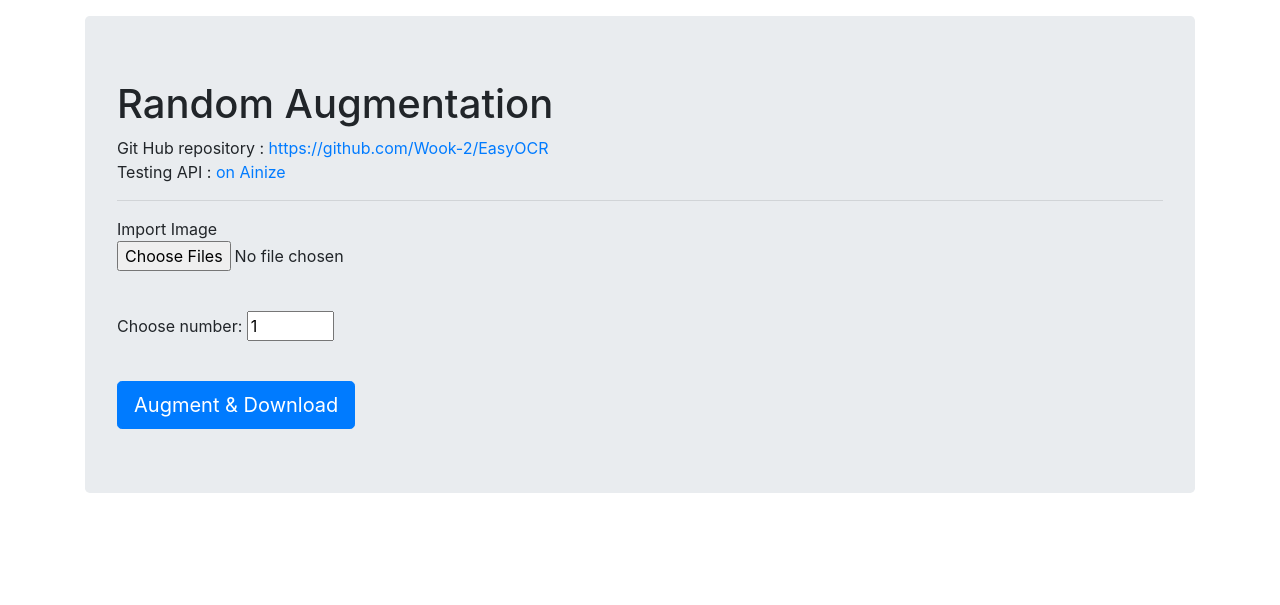
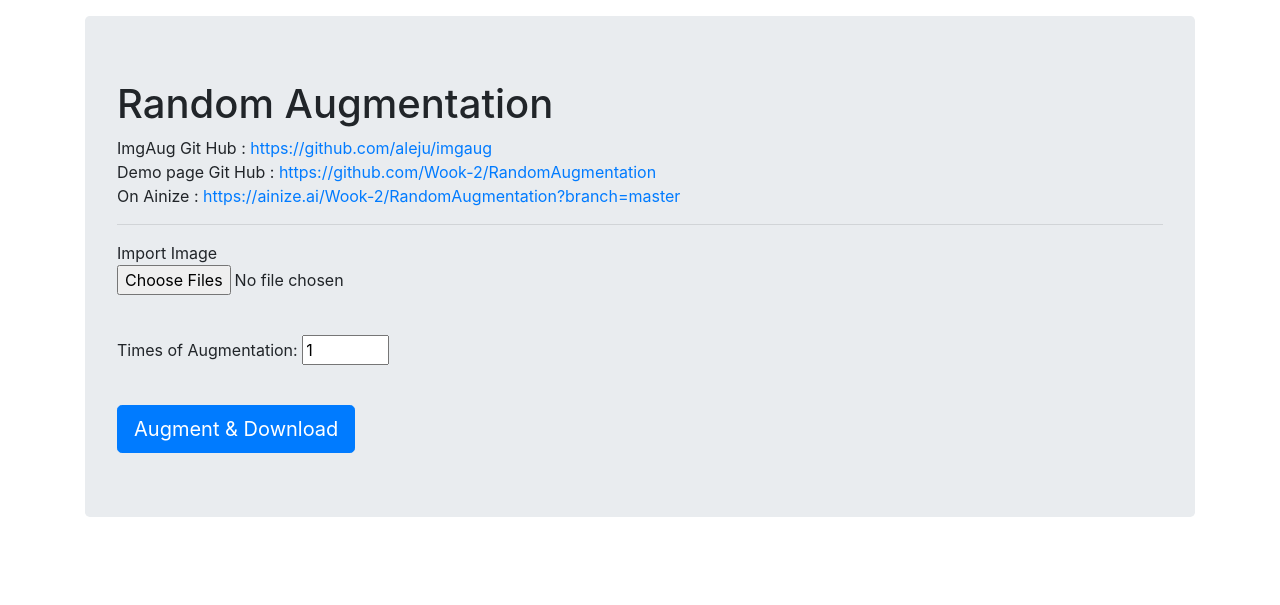
Before and after one commit to j1mmyson/RandomAugmentation, a Flask app: page / in a window 1280 px wide. Shown: the top 605 px of the page. Run offline with Flask 2, Linux system fonts and the light colour scheme; some libraries are stand-ins or nearby versions.

Commit message:
fix link

```diff
--- a/templates/index.html
+++ b/templates/index.html
@@ -36,16 +36,18 @@
                 <h1 style="text-align: left;">Random Augmentation</h1>
                 <!-- Github link and Ainize link -->
                 <div style="text-align: left;">
-                    <A>Git Hub repository : </A> <A href="https://github.com/Wook-2/EasyOCR">https://github.com/Wook-2/EasyOCR</A>
+                    <A>ImgAug Git Hub : </A> <A href="https://github.com/aleju/imgaug">https://github.com/aleju/imgaug</A>
                     <br>
-                    <A>Testing API : </A> <A href="https://ainize.ai/wook-2/easyocrgpu"> on Ainize </A>
+                    <A>Demo page Git Hub : </A> <A href="https://github.com/Wook-2/RandomAugmentation">https://github.com/Wook-2/RandomAugmentation</A>
+                    <br>
+                    <A>On Ainize : </A> <A href="https://ainize.ai/Wook-2/RandomAugmentation?branch=master"> https://ainize.ai/Wook-2/RandomAugmentation?branch=master </A>
                 </div>
                 <hr class="solid">
                     <div id = 'inputImage' style="text-align: left;">
                         <form action="" method="post" enctype="multipart/form-data">
                             <p style="text-align: left;">Import Image<br><input type='file' onchange="onFileSelected(event)" name='file' multiple></p>
                             <img id="myimage" style=" max-width: 300px;max-height: 300px; height: min-content;">
-                            <p>Choose number: <input type="number" name="number" value = 1 min="1" max="20"></p>
+                            <p>Times of Augmentation: <input type="number" name="number" value = 1 min="1" max="20"></p>
                             <br>
                                <input id="submit_btn"class="btn btn-primary btn-lg" style="margin-left: auto;" type=submit value='Augment & Download'>
                           </form>
```
